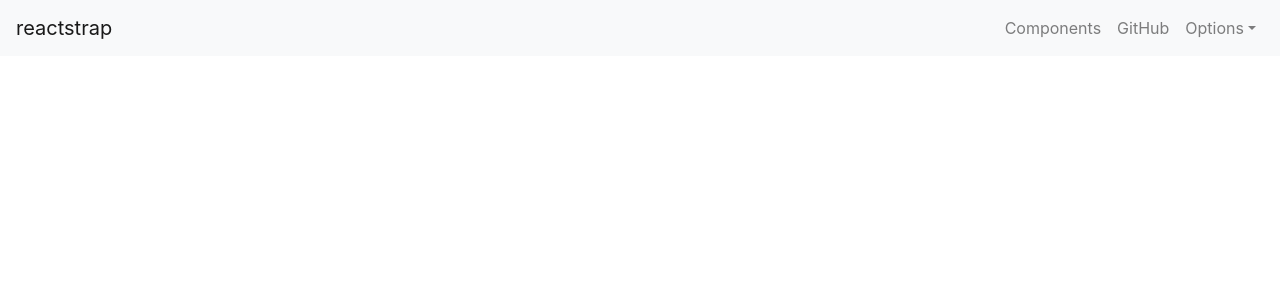
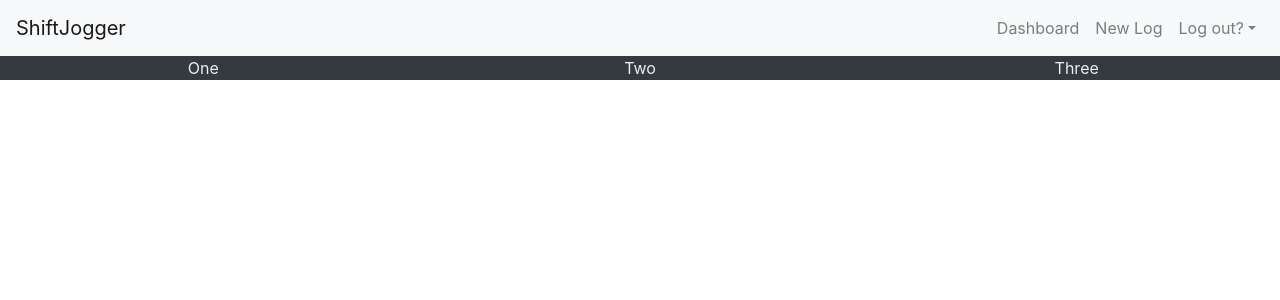
Before and after one commit to VolantTyler/shift-jogger-design, a React (Create React App) app: page / in a window 1280 px wide. Shown: the top 300 px of the page. Built offline with nearby package versions, Linux system fonts and the light colour scheme.

Commit message:
initial dashboard layoud and styling

```diff
--- a/src/App.js
+++ b/src/App.js
@@ -6,12 +6,14 @@ import styled from 'styled-components'
 import './App.css';
 // local component imports
 import Navbar from './components/Navigation'
+import Dashboard from './components/Dashboard'
 
 class App extends Component {
   render() {
     return (
       <div className="App">
         <Navbar/>
+        <Dashboard/>
       </div>
     );
   }
--- a/src/components/Dashboard.js
+++ b/src/components/Dashboard.js
@@ -0,0 +1,22 @@
+import React, { Component } from 'react'
+import styled from 'styled-components'
+import { Row, Col } from "reactstrap";
+import { DashboardBanner } from "./componentStyles/dashboardStyles";
+
+export class Dashboard extends Component {
+  render() {
+    return (
+      <DashboardBanner>
+          <Row>
+              <Col>One</Col>
+              <Col>Two</Col>
+              <Col>Three</Col>
+
+          </Row>
+
+      </DashboardBanner>
+    )
+  }
+}
+
+export default Dashboard
--- a/src/components/Navigation.js
+++ b/src/components/Navigation.js
@@ -32,26 +32,26 @@ export class Navigation extends Component {
     return (
       <div>
         <Navbar color="light" light expand="md">
-          <NavbarBrand href="/">reactstrap</NavbarBrand>
+          <NavbarBrand href="/">ShiftJogger</NavbarBrand>
           <NavbarToggler onClick={this.toggle} />
           <Collapse isOpen={this.state.isOpen} navbar>
             <Nav className="ml-auto" navbar>
               <NavItem>
-                <NavLink href="/components/">Components</NavLink>
+                <NavLink href="/">Dashboard</NavLink>
               </NavItem>
               <NavItem>
-                <NavLink href="https://github.com/reactstrap/reactstrap">GitHub</NavLink>
+                <NavLink href="/">New Log</NavLink>
               </NavItem>
               <UncontrolledDropdown nav inNavbar>
                 <DropdownToggle nav caret>
-                  Options
+                  Log out?
                 </DropdownToggle>
                 <DropdownMenu right>
                   <DropdownItem>
-                    Option 1
+                    Yes
                   </DropdownItem>
                   <DropdownItem>
-                    Option 2
+                    No
                   </DropdownItem>
                   <DropdownItem divider />
                   <DropdownItem>
--- /dev/null
+++ b/src/components/componentStyles/dashboardStyles.js
@@ -0,0 +1,7 @@
+import styled from 'styled-components'
+
+export const DashboardBanner = styled.div`
+  width: 100%;
+  background-color: #343a40;
+  color: #ebeff3;
+`;
```
